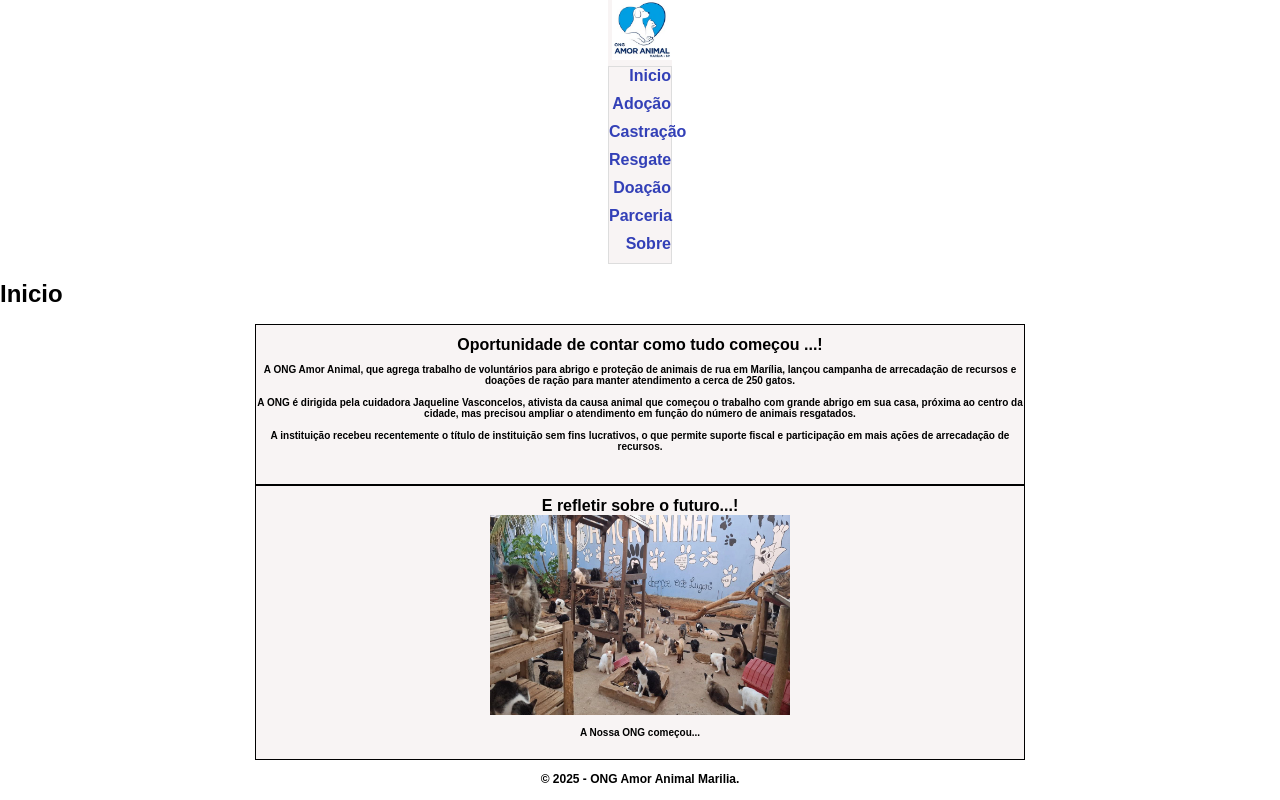
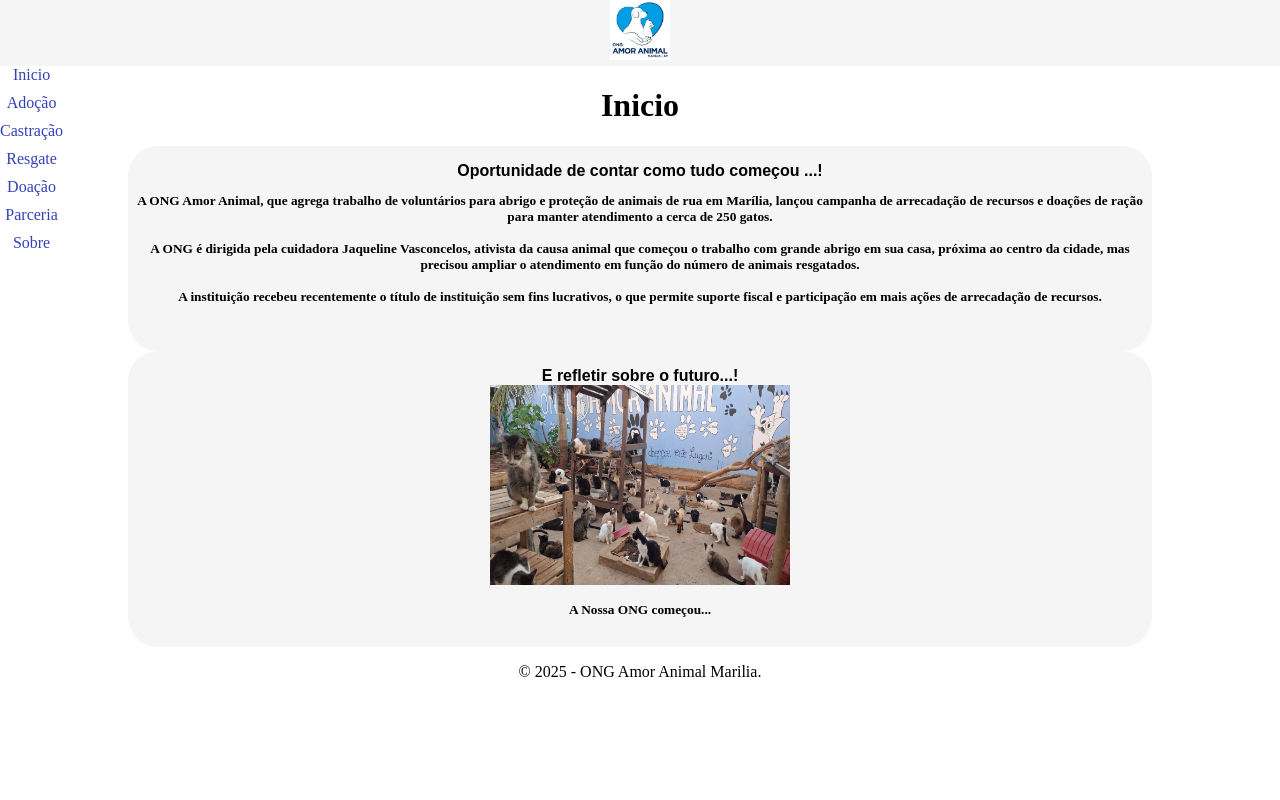
Before and after one commit to wrhbra2013/amor.animal2, a Node project: template views/home.ejs in a window 1280 px wide, after a click that opens the changed part. Run offline with Node 20 templates, Linux system fonts and the light colour scheme; the template is opened without the code that fills it, so the values that code supplies are empty.

Commit message:
backEnd102022025

```diff
--- a/static/css/default.css
+++ b/static/css/default.css
@@ -1,33 +1,41 @@
-html {
-  margin: 0;
+html{
+  border:0;
+  margin: 0 auto;
   padding: 0;
-  display: block;
 }
 
+
 body {
-  margin: 0px auto;
-  font-family: arial, helvetica, sans-serif;
-  font-size: 12px;
-  font-weight: bolder;
-  background-color: white;
-  background-repeat: no-repeat;
+  border:0;
+  margin: 0 auto;
+  padding: 0;
+  width: 100%;
+  height: 100%;
+  justify-content: center;
+  display: flex;
+  flex-direction: column;
 }
 
 
 
+header {
+  margin: 0px auto;
+  text-align: center;
+  width: 100%;
+  background-color: whitesmoke;
+  display: block;
 
-.header {
-  margin: 0px auto;
-  text-align: right;
-  background-color: rgba(241, 234, 234, 0.5);
-  width: 5%;
-  transition: width 2s;
 }
 
-.header:hover {
+footer {
+  margin: 0px auto;
+  text-align: center;
   width: 100%;
+  background-color: none;
+  display: block;
+}
 
-}
+
 
 .mobile-menu-toggle-label {
   margin: 0px auto;
@@ -35,12 +43,12 @@ body {
   font-size: 24px;
 }
 
-
 .mobile-menu {
+  margin: 0px auto;
   cursor: pointer;
   display: none;
   background-color: none;
-  border: 1px solid #ddd;
+  border: 0px solid whitesmoke;
 }
 
 
@@ -48,9 +56,45 @@ body {
   list-style: none;
   margin: 0;
   padding: 0;
+  transition: all 0.5s;
+  max-height: 0;
+  -webkit-animation: cssAnimation 5s forwards;
+  animation: cssAnimation 5s forwards;
+
 
 }
 
+@keyframes cssAnimation {
+  0% {
+    opacity: 1;
+  }
+
+  90% {
+    opacity: 1;
+  }
+
+  100% {
+    opacity: 0;
+  }
+}
+
+@-webkit-keyframes cssAnimation {
+  0% {
+    opacity: 1;
+  }
+
+  90% {
+    opacity: 1;
+  }
+
+  100% {
+    opacity: 0;
+  }
+}
+
+.mobile-menu ul:hover {
+  max-height: 250px;
+}
 
 .mobile-menu li {
   margin-bottom: 10px;
@@ -64,36 +108,36 @@ body {
 #mobile-menu-toggle:checked+.mobile-menu-toggle-label+.mobile-menu {
   cursor: pointer;
   font-size: medium;
-  text-align: right;
-  display: block;
-  animation: move 5s infinite;
+  text-align: center;
+  display: flex;
+  flex-direction: row;
 }
 
 
 
 /* elementos centrais */
 img {
-
-  color: rgb(12, 7, 49);
   height: 60px;
 }
 
 .center {
   margin: 0px auto;
-  text-align: justify;
+  display: block;
+  text-align: center;
 }
 
 .artigo {
   margin: 0px auto;
-  border: 1px solid;
   height: 70%;
-  width: 60%;
-  background-color: rgba(241, 234, 234, 0.5);
+  width: 80%;
+  background-color: whitesmoke;
+  border-radius: 30px;
   font-size: smaller;
   font-weight: bolder;
   text-align: center;
   white-space: pre-line;
   display: block;
+
 }
 
 
@@ -151,8 +195,3 @@ table {
 table thead {
   color: rgb(45, 77, 219);
 }
-
-footer {
-  margin: 0px auto;
-  text-align: center;
-}
--- a/views/_header.ejs
+++ b/views/_header.ejs
@@ -12,7 +12,7 @@
 
 <body>
     <!--  menu -->
-    <header class="header">
+    <header >
         <input type="checkbox" hidden id="mobile-menu-toggle">
         <!--            Menu sandwich example
             simbolo: &#9776
@@ -28,6 +28,6 @@
                 <li><a href="/parceria"> Parceria </a> </li>
                 <li><a href="/sobre"> Sobre</a> </li>
             </ul>
-            </ul>
+
         </nav>
     </header>
--- /dev/null
+++ b/views/error.ejs
@@ -0,0 +1,2 @@
+<h1> Pagina de Erro:</h1>
+<%= error %>
--- a/views/home.ejs
+++ b/views/home.ejs
@@ -1,7 +1,9 @@
 <%- include("_header")-%>
    <!--  elemento central -->
+   <div class="center">
+    <h1>Inicio</h1>
+   </div>
 
-    <h1>Inicio</h1>
 
 
     <div class="artigo">
--- a/views/resgate.ejs
+++ b/views/resgate.ejs
@@ -2,7 +2,6 @@
     <!--  elemento central -->
     <div class=center>
         <h1> RESGATE! </h1>
-
     </div>
     <!--    artigo -->
     <div class="artigo">
--- a/views/sobre.ejs
+++ b/views/sobre.ejs
@@ -11,11 +11,11 @@
         <h1> ....Saiba como a sua CONTRIBUIÇÃO pode ajudar!</h1>
     </div>
 
-    <ul>
+
         <% for (let i = 0; i < model.items.length; i++) { %>
             <li><%= model.items[ i ] %></li>
         <% } %>
-    </ul>
+
 
 
 
```
Also changed, not shown: database/base.js (added, +11 -0 lines), database/create.js (added, +17 -0 lines), database/database.js (deleted, +0 -19 lines), index.js (+39 -36 lines), package.json (+7 -4 lines), script/alert.js (added, +9 -0 lines), views/adocao.ejs (+14 -11 lines), views/results.ejs (+5 -4 lines), database/insert.js (added), 3 other files.
